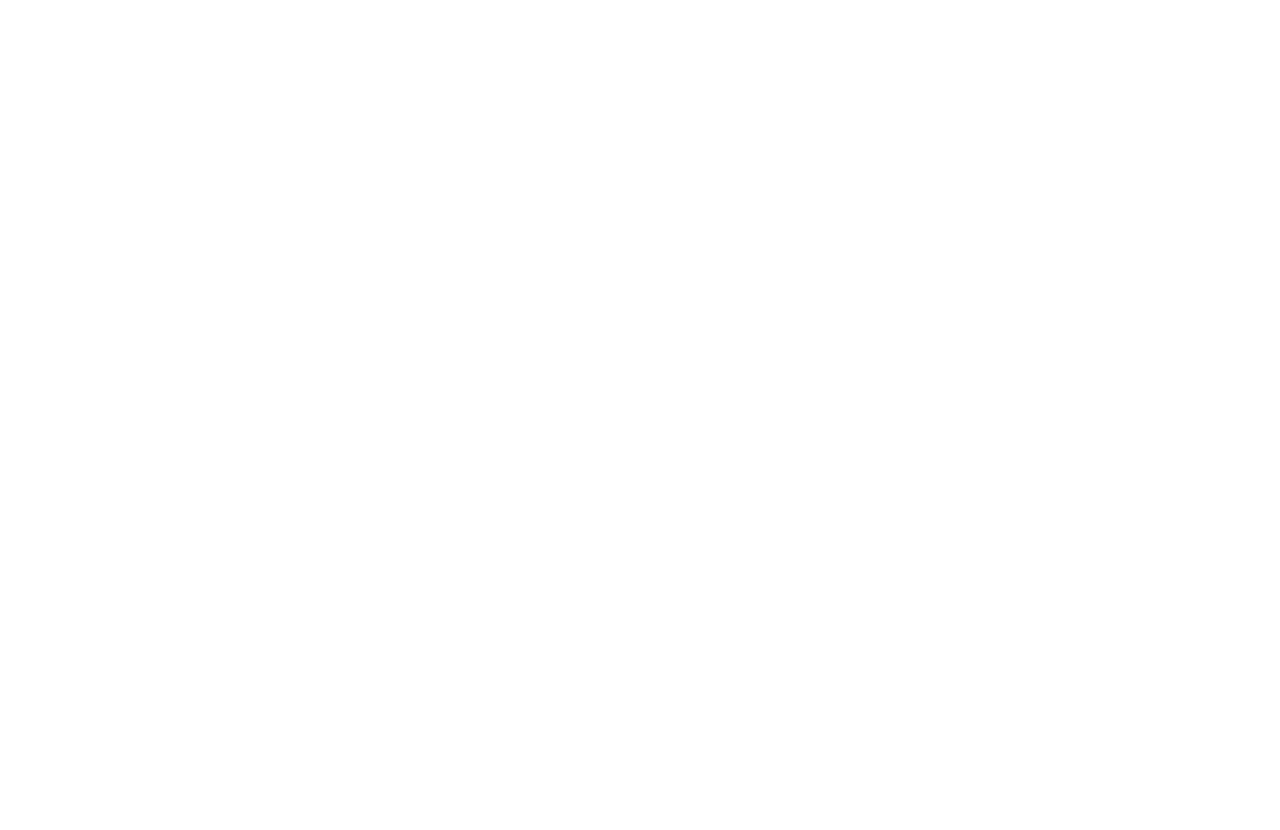
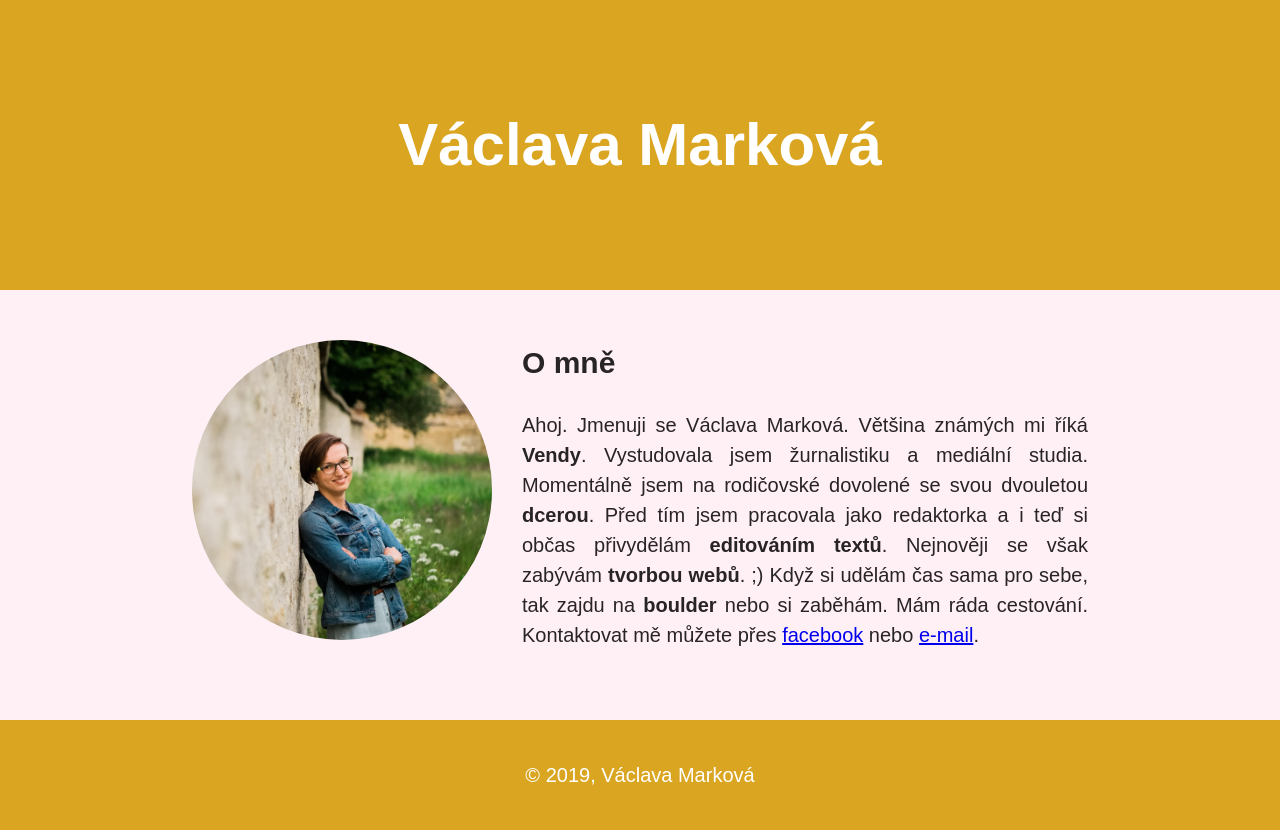
Before and after one commit to tvorimweb-2019-praha-podzim/projekt01-vizitka-markovavac, a plain HTML site: page index.html in a window 1280 px wide. Before the commit the page ends 800 px from the top, so only its background shows below. Drawn offline with Linux system fonts and the light colour scheme; a web font is replaced by a local one.

Commit message:
Add files via upload

```diff
--- a/index.html
+++ b/index.html
@@ -16,3 +16,38 @@ Vizitku ostyluj pomocí CSS:
 
 Tip: Webdesign In 4 Minutes https://jgthms.com/web-design-in-4-minutes/
 -->
+
+<!DOCTYPE html>
+<html lang="cs">
+<head>
+  <meta charset="UTF-8">
+  <meta name="viewport" content="width=device-width, initial-scale=1.0">
+  <meta http-equiv="X-UA-Compatible" content="ie=edge">
+  <title>Václava Marková</title>
+  <link href="https://fonts.googleapis.com/css?family=Be+Vietnam:400,700&display=swap&subset=latin-ext" rel="stylesheet">
+  <link rel="stylesheet" href="style.css">
+</head>
+<body>
+
+  <header>
+    <h1>Václava Marková</h1>
+  </header>
+
+  <section>
+
+    <img src="václava profilovka.jpg" alt="Václava Marková">
+
+    <h2>O mně</h2>
+
+    <p>
+      Ahoj. Jmenuji se Václava Marková. Většina známých mi říká <strong>Vendy</strong>. Vystudovala jsem žurnalistiku a mediální studia. Momentálně jsem na rodičovské dovolené se svou dvouletou <strong>dcerou</strong>. Před tím jsem pracovala jako redaktorka a i teď si občas přivydělám <strong>editováním textů</strong>. Nejnověji se však zabývám <strong>tvorbou webů</strong>. ;) Když si udělám čas sama pro sebe, tak zajdu na <strong>boulder</strong> nebo si zaběhám. Mám ráda cestování. Kontaktovat mě můžete přes <a href="https://www.facebook.com/vaclava.burdova">facebook</a> nebo <a href="mailto:burdova.vaclava@gmail.com">e-mail</a>.
+    </p>
+  </section>
+
+  <footer>
+    <p>© 2019, Václava Marková</p>
+  </footer>
+
+
+</body>
+</html>
--- /dev/null
+++ b/style.css
@@ -0,0 +1,51 @@
+body {
+  color: #282425;
+  background-color: #fff0f5;
+  margin: 0 auto;
+  line-height: 1.5;
+  font-family: 'Be Vietnam', sans-serif;
+  font-size: 20px;
+}
+
+h1 {
+  text-align: center;
+  color: white;
+  font-size: 60px;
+}
+
+h2 {
+  text-align: left;
+  margin-top: 0;
+}
+
+p {
+  text-align: justify;
+}
+
+section {
+  padding: 50px 15%;
+}
+
+footer p {
+  text-align: center;
+}
+
+footer {
+  text-align: center;
+  padding: 20px 0;
+  background-color:#daa520;
+  color: white;
+  clear: left;
+}
+
+img {
+  width: 300px;
+  border-radius: 50%;
+  float: left;
+  margin: 0 30px 30px 0;
+}
+
+header {
+  background-color: #daa520;
+  padding: 60px;
+}
```
Also changed, not shown: václava profilovka.jpg (added).
